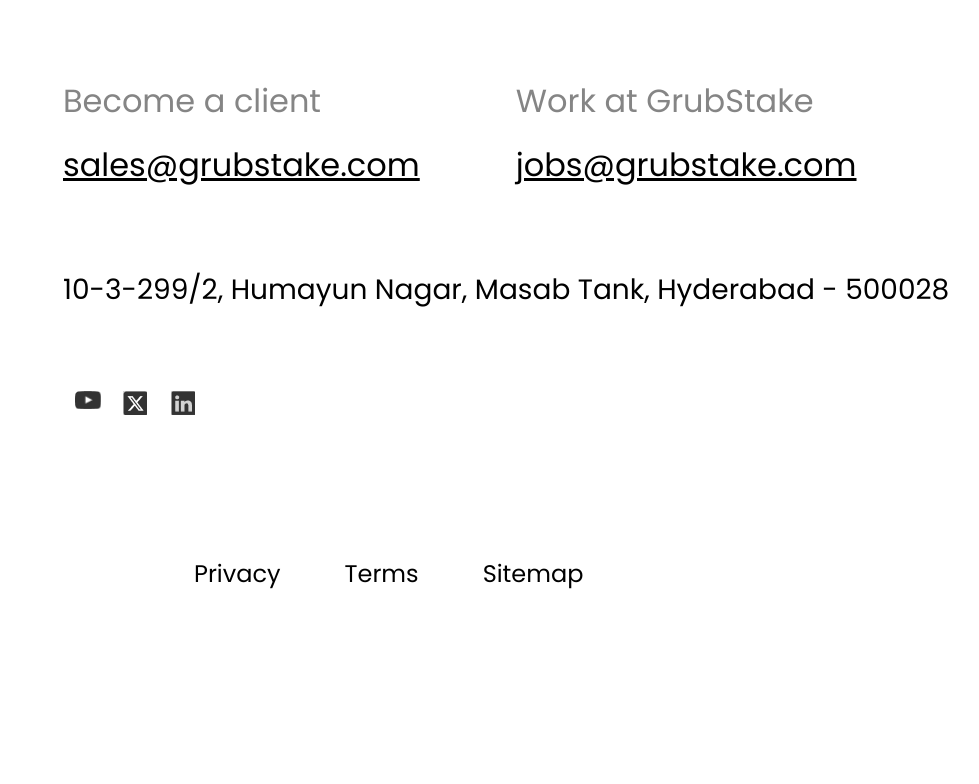
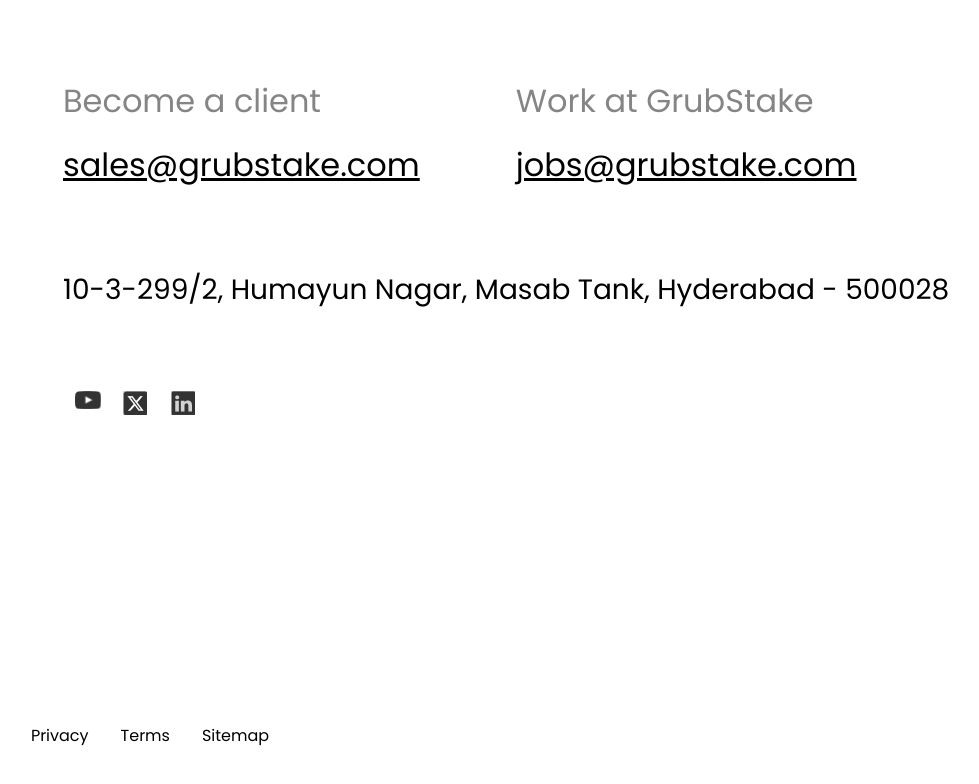
Before and after one commit to saleem2831/Grabe, a React (Create React App) app: page /contact in a window 1536 px wide. Shown: the part 520-1304 px from the top of the page, without its empty margins (397-1376 px from the left). Before the commit the page ends 1191 px from the top, so only its background shows below. Built offline with nearby package versions, Linux system fonts and the light colour scheme.

Commit message:
added some margins in about and services page and did some minor changes in UI

```diff
--- a/src/Header.js
+++ b/src/Header.js
@@ -42,9 +42,10 @@
                         <div class="menu">
                               <ul>
                                     <li><a class="active" className='Color' href='/work'>Work</a></li>
+                                    <li><a className='Color' href="/services">Services</a></li>
                                     <li><a className='Color' href="/about">About</a></li>
                                     <li><a className='Color' href="/contact">Contact</a></li>
-                                    <li><a className='Color' href="/services">Services</a></li>
+
                               </ul>
                         </div>
                   </nav>
--- a/src/pages/about.css
+++ b/src/pages/about.css
@@ -19,6 +19,7 @@
 align-items: center;
 gap: 10px;
 align-self: stretch;
+margin-top: 35px;
 }
 
 .second{
--- a/src/pages/about.js
+++ b/src/pages/about.js
@@ -21,7 +21,7 @@
             </div>
           </div>
 
-            {/* <div className="first2">
+            <div className="first2">
               <div className='second2'>
                 <div className='third21'>
                   <div className='four21 '>
@@ -43,7 +43,7 @@
 
                 </div>
               </div>
-            </div> */}
+            </div>
 
           <div className='first3'>
             {/* <div className='second31'></div>
--- a/src/pages/contact.css
+++ b/src/pages/contact.css
@@ -357,18 +357,20 @@
     .foot{
         display: flex;
         align-items: flex-start;
-        /* gap: 72px; */
+        /* gap: 64px; */
         margin-top: 15%;
     }
 
     .foottxt{
 
-    font-size: 24px;
+    /* font-size: 24px; */
     }
 
     .foottxt2{
-    font-size: 24px;
-    }
+    /* font-size: 24px; */
+        margin-left: 1200px;
+        width: 250px;
+}
 
     .main1{
     width: 1800px;
@@ -376,6 +378,11 @@
     /* margin: auto; */
     }
 
+    .foot{
+        gap: 0px;
+        margin-top: 25%;
+    }
+
 
 
 }
--- a/src/pages/service.css
+++ b/src/pages/service.css
@@ -33,6 +33,7 @@
     gap: 10px;
     align-self: stretch;
     background: var(--black, #000);
+    margin-top: 35px;
   }
 
   .Box1-1{
```
Also changed, not shown: src/pages/home.css (+18 -0 lines), src/pages/sliders.css (line endings or trailing spaces), 1 other file (tests, documents, lock files or other folders).
